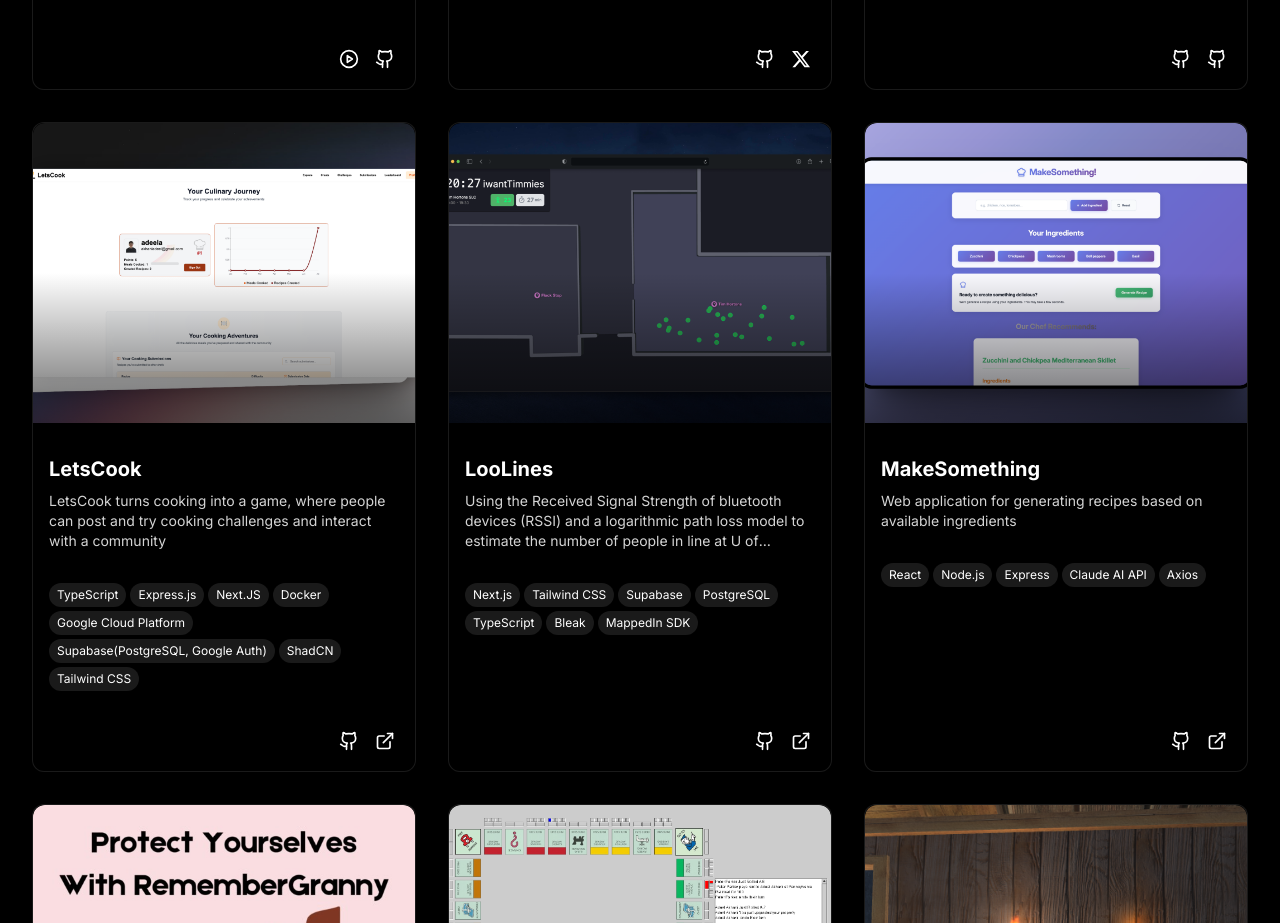
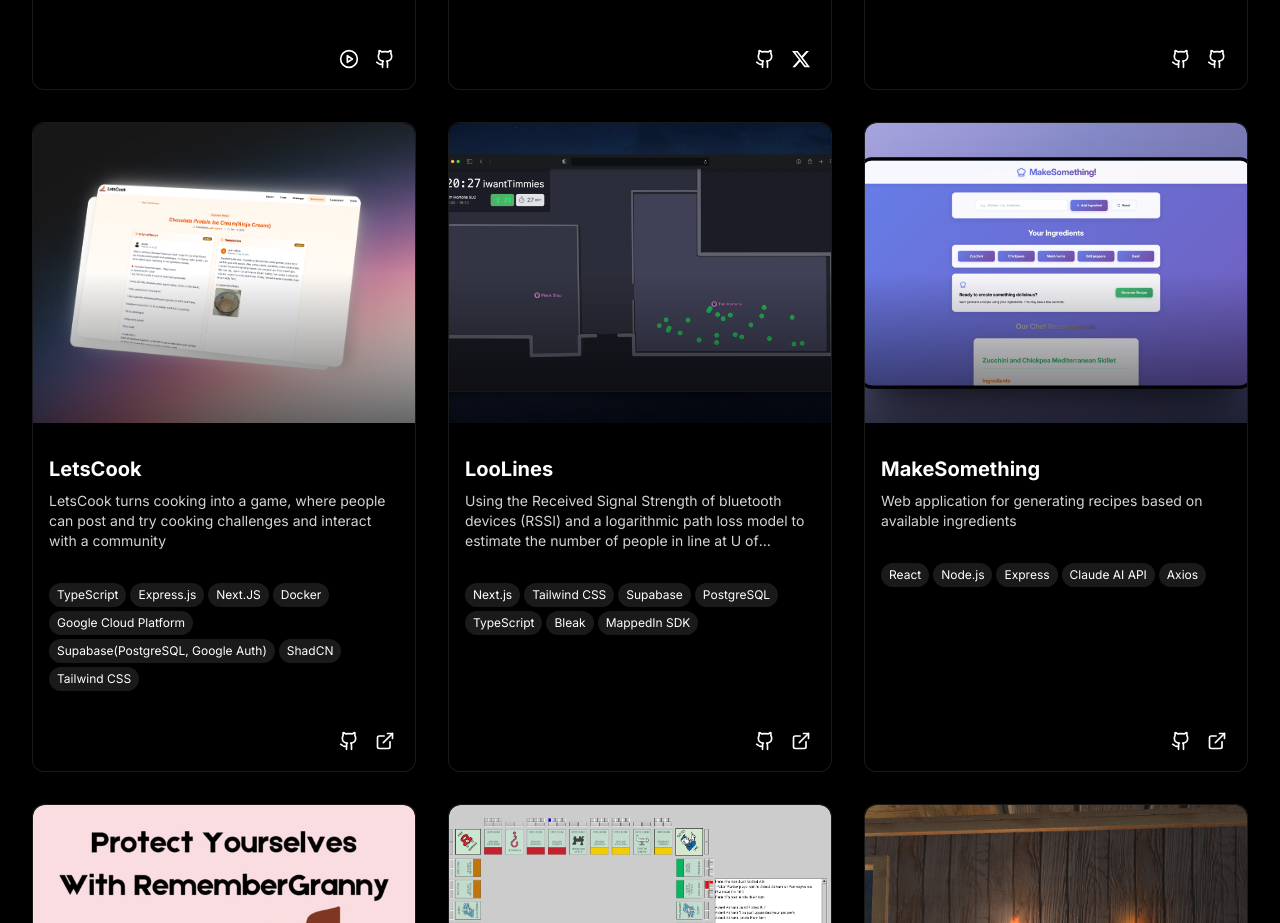
Before and after one commit to adeelakhani/Personal-Portfolio, a Next.js app: page / in a window 1280 px wide. Shown: the part 1100-2023 px from the top of the page. Built offline with nearby package versions, Linux system fonts and the light colour scheme.

Commit message:
letscook new iamge :

```diff
--- a/components/sections/projects.tsx
+++ b/components/sections/projects.tsx
@@ -77,7 +77,7 @@ const projects: Project[] = [
   {
     title: "LetsCook",
     description: "LetsCook turns cooking into a game, where people can post and try cooking challenges and interact with a community",
-    image: "/LetsCook.png",
+    image: "/letscook2.png",
     tags: [
       "TypeScript",
       "Express.js",
```
Also changed, not shown: public/letscook2.png (added).
